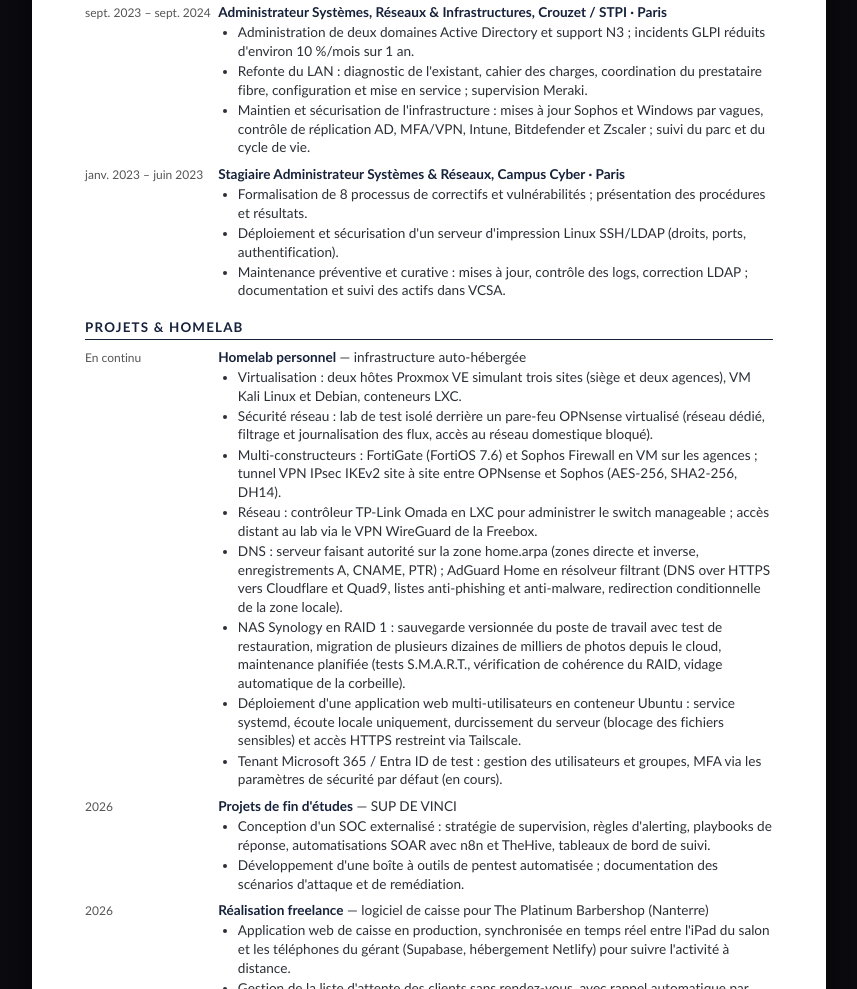
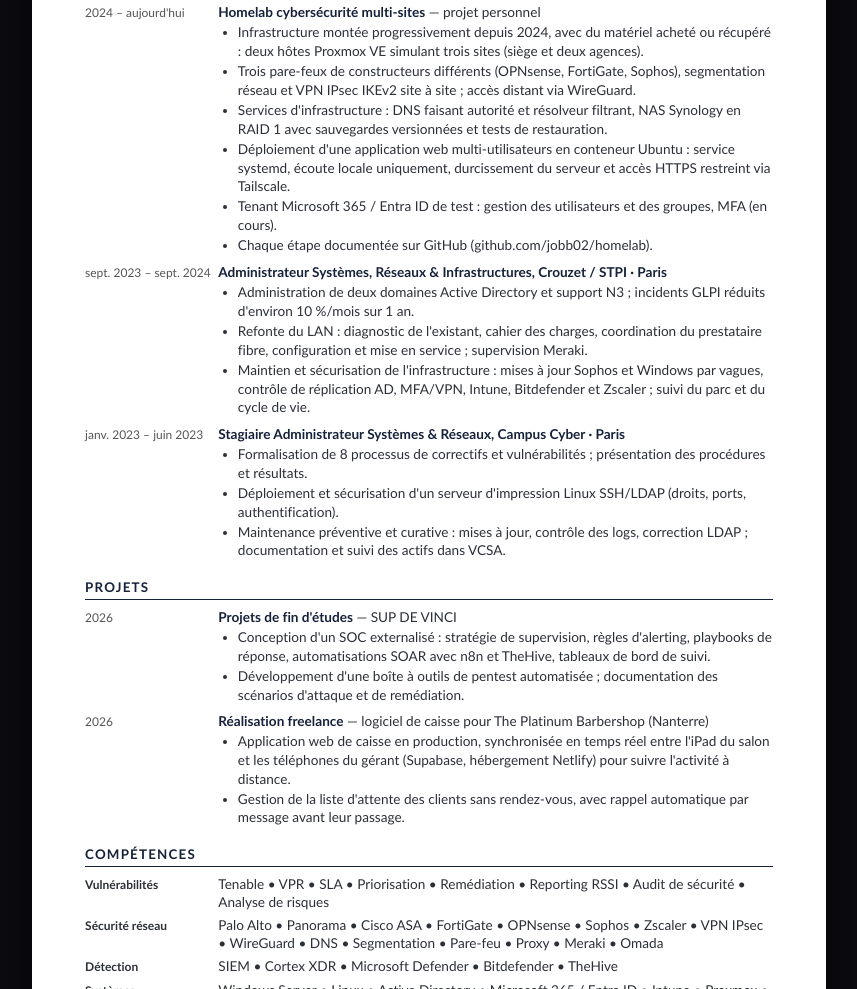
Before and after one commit to jobb02/jobb02.github.io, a plain HTML site: page cv/index.html in a window 1280 px wide. Shown: the part 744-1733 px from the top of the page, without its empty margins (211-1068 px from the left). Drawn offline with Linux system fonts and the light colour scheme.

Commit message:
CV : homelab dans Expérience

```diff
--- a/cv/index.html
+++ b/cv/index.html
@@ -38,7 +38,7 @@ li { margin-top: 1.4pt; }
 <h2 style="margin-top:15pt">PROFIL</h2>
 <p class="prof">Ingénieur cybersécurité spécialisé en gestion des vulnérabilités, sécurité réseau et administration systèmes. Deux années chez TV5MONDE sur un parc d'environ 140 actifs : pilotage Tenable, priorisation VPR, remédiation, reporting RSSI et migration Cisco ASA vers Palo Alto/Panorama. Maîtrise également Cortex XDR, Defender, YesWeHack, SIEM, Active Directory et environnements Windows/Linux. Homelab personnel documenté sur GitHub : trois sites, trois pare-feux (OPNsense, FortiGate, Sophos) reliés par VPN IPsec, virtualisation Proxmox, DNS, NAS et sauvegardes.</p>
 
-<h2>EXPÉRIENCE PROFESSIONNELLE</h2>
+<h2>EXPÉRIENCE</h2>
 <div class="row"><div class="when">oct. 2024 – oct. 2026</div><div class="what"><b class="h">Ingénieur Cybersécurité, TV5MONDE · Paris</b><ul>
 <li>Supervision d'environ 140 actifs Windows/Linux et pilotage de plus de 4 000 vulnérabilités via Tenable, dont près de 9 % critiques ; priorisation selon le VPR et les enjeux métiers.</li>
 <li>Renforcement de la posture de sécurité : couverture agents portée de 12 à 44 actifs en 1 trimestre, 2 100+ vulnérabilités remédiées, suivi des SLA/ancienneté et reporting régulier au RSSI.</li>
@@ -46,6 +46,13 @@ li { margin-top: 1.4pt; }
 <li>Déploiement et administration principale de la plateforme de bug bounty YesWeHack, en coordination avec les équipes numériques.</li>
 <li>Traitement des alertes SIEM/XDR ; POC Tenable/Mantra, formation de la DSI, veille sécurité et rédaction du bulletin CyberInfo.</li>
 <li>Sensibilisation : conception et animation d'ateliers Cybermois (phishing, vol de données, stéganographie) avec démonstrations attaquant/victime.</li></ul></div></div>
+<div class="row"><div class="when">2024 – aujourd'hui</div><div class="what"><b class="h">Homelab cybersécurité multi-sites</b> — projet personnel<ul>
+<li>Infrastructure montée progressivement depuis 2024, avec du matériel acheté ou récupéré : deux hôtes Proxmox VE simulant trois sites (siège et deux agences).</li>
+<li>Trois pare-feux de constructeurs différents (OPNsense, FortiGate, Sophos), segmentation réseau et VPN IPsec IKEv2 site à site ; accès distant via WireGuard.</li>
+<li>Services d'infrastructure : DNS faisant autorité et résolveur filtrant, NAS Synology en RAID 1 avec sauvegardes versionnées et tests de restauration.</li>
+<li>Déploiement d'une application web multi-utilisateurs en conteneur Ubuntu : service systemd, écoute locale uniquement, durcissement du serveur et accès HTTPS restreint via Tailscale.</li>
+<li>Tenant Microsoft 365 / Entra ID de test : gestion des utilisateurs et des groupes, MFA (en cours).</li>
+<li>Chaque étape documentée sur GitHub (github.com/jobb02/homelab).</li></ul></div></div>
 <div class="row"><div class="when">sept. 2023 – sept. 2024</div><div class="what"><b class="h">Administrateur Systèmes, Réseaux &amp; Infrastructures, Crouzet / STPI · Paris</b><ul>
 <li>Administration de deux domaines Active Directory et support N3 ; incidents GLPI réduits d'environ 10 %/mois sur 1 an.</li>
 <li>Refonte du LAN : diagnostic de l'existant, cahier des charges, coordination du prestataire fibre, configuration et mise en service ; supervision Meraki.</li>
@@ -55,16 +62,7 @@ li { margin-top: 1.4pt; }
 <li>Déploiement et sécurisation d'un serveur d'impression Linux SSH/LDAP (droits, ports, authentification).</li>
 <li>Maintenance préventive et curative : mises à jour, contrôle des logs, correction LDAP ; documentation et suivi des actifs dans VCSA.</li></ul></div></div>
 
-<h2>PROJETS &amp; HOMELAB</h2>
-<div class="row" style="break-inside:auto"><div class="when">En continu</div><div class="what"><b class="h">Homelab personnel</b> — infrastructure auto-hébergée<ul>
-<li>Virtualisation : deux hôtes Proxmox VE simulant trois sites (siège et deux agences), VM Kali Linux et Debian, conteneurs LXC.</li>
-<li>Sécurité réseau : lab de test isolé derrière un pare-feu OPNsense virtualisé (réseau dédié, filtrage et journalisation des flux, accès au réseau domestique bloqué).</li>
-<li>Multi-constructeurs : FortiGate (FortiOS 7.6) et Sophos Firewall en VM sur les agences ; tunnel VPN IPsec IKEv2 site à site entre OPNsense et Sophos (AES-256, SHA2-256, DH14).</li>
-<li>Réseau : contrôleur TP-Link Omada en LXC pour administrer le switch manageable ; accès distant au lab via le VPN WireGuard de la Freebox.</li>
-<li>DNS : serveur faisant autorité sur la zone home.arpa (zones directe et inverse, enregistrements A, CNAME, PTR) ; AdGuard Home en résolveur filtrant (DNS over HTTPS vers Cloudflare et Quad9, listes anti-phishing et anti-malware, redirection conditionnelle de la zone locale).</li>
-<li>NAS Synology en RAID 1 : sauvegarde versionnée du poste de travail avec test de restauration, migration de plusieurs dizaines de milliers de photos depuis le cloud, maintenance planifiée (tests S.M.A.R.T., vérification de cohérence du RAID, vidage automatique de la corbeille).</li>
-<li>Déploiement d'une application web multi-utilisateurs en conteneur Ubuntu : service systemd, écoute locale uniquement, durcissement du serveur (blocage des fichiers sensibles) et accès HTTPS restreint via Tailscale.</li>
-<li>Tenant Microsoft 365 / Entra ID de test : gestion des utilisateurs et groupes, MFA via les paramètres de sécurité par défaut (en cours).</li></ul></div></div>
+<h2>PROJETS</h2>
 <div class="row"><div class="when">2026</div><div class="what"><b class="h">Projets de fin d'études</b> — SUP DE VINCI<ul>
 <li>Conception d'un SOC externalisé : stratégie de supervision, règles d'alerting, playbooks de réponse, automatisations SOAR avec n8n et TheHive, tableaux de bord de suivi.</li>
 <li>Développement d'une boîte à outils de pentest automatisée ; documentation des scénarios d'attaque et de remédiation.</li></ul></div></div>
```
